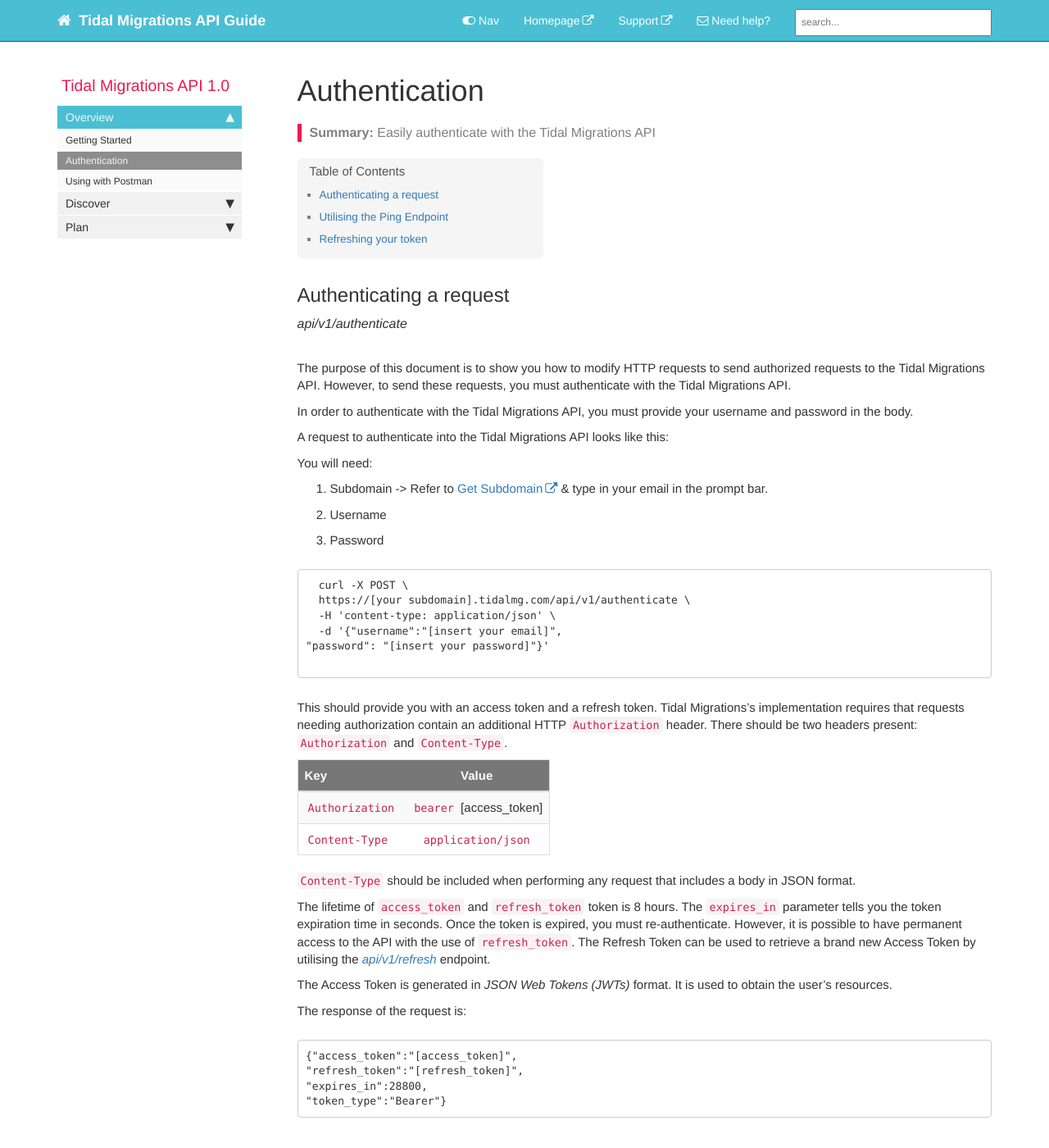
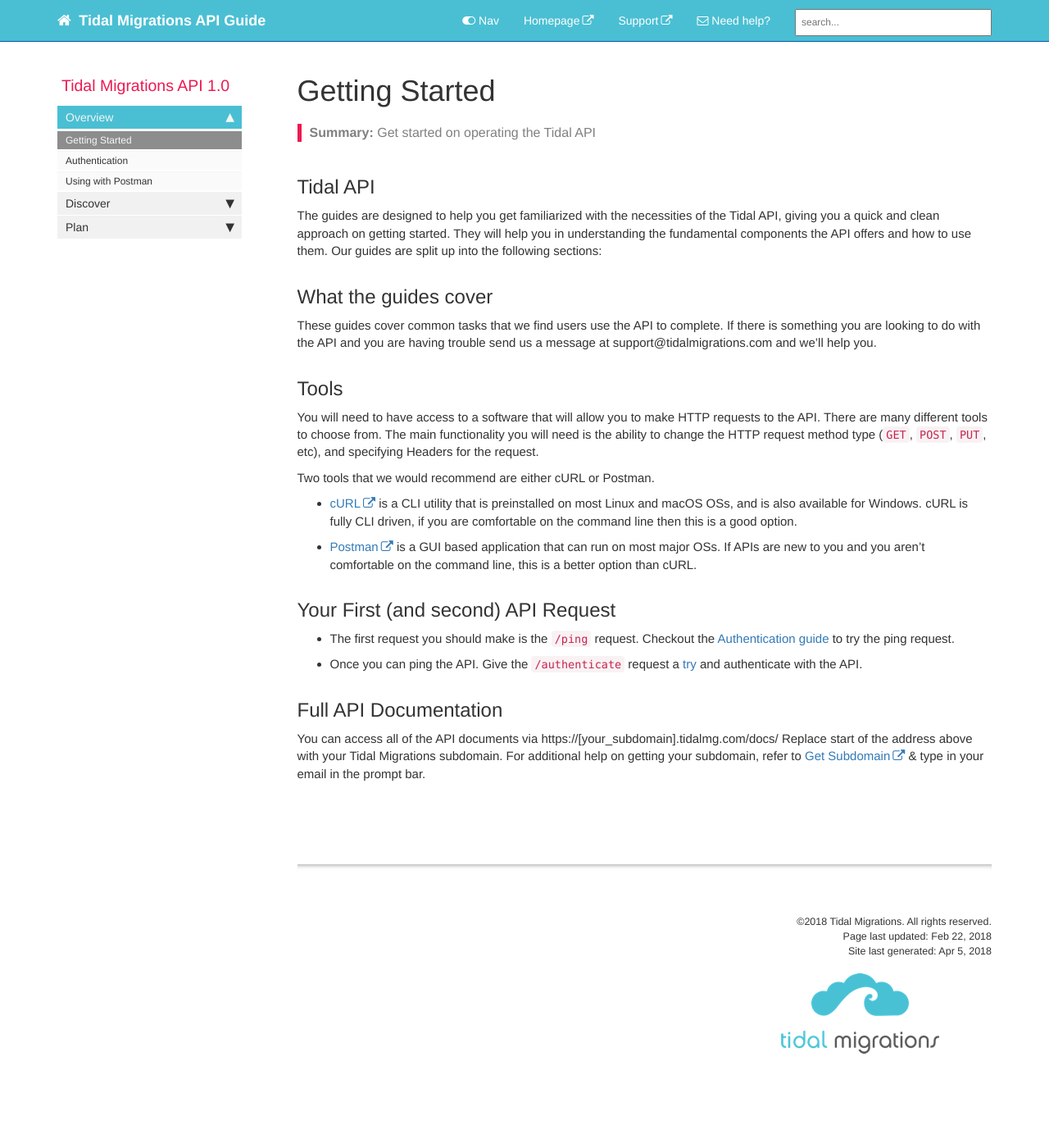
Before and after one commit to tidalmigrations/tidalmigrations.github.io, a Jekyll site: the page built from index.md, in a window 1280 px wide and 1400 px high. Shown: the whole window at 82% size. Built offline with Jekyll 4.4.1, drawn with Linux system fonts in a browser that asks for light colours; nearby versions of some CDN libraries; comment, search, counter and statistics services are not loaded; some of the changed text lies outside the part shown.

Commit message:
update Overview page and sidebar

````diff
--- a/_data/sidebars/main_sidebar.yml
+++ b/_data/sidebars/main_sidebar.yml
@@ -27,12 +27,12 @@ entries:
     folderitems:
 
     - title: Getting Started
-      url: /overview.html
+      url: /index.html
       output: web, pdf
       type: homepage
 
     - title: Authentication
-      url: /index.html
+      url: /authenticate.html
       output: web, pdf
       type: homepage
 
--- a/index.md
+++ b/index.md
@@ -1,125 +1,40 @@
 ---
-title: Authentication
-keywords: authentication, login
-last_updated: Feb 13, 2018
-summary: "Easily authenticate with the Tidal Migrations API"
+toc: false
+title: Getting Started
+keywords: databases, server, apps, movegroups
+last_updated: Feb 22, 2018
+summary: "Get started on operating the Tidal API"
 sidebar: main_sidebar
 permalink: index.html
 ---
 
-## Authenticating a request {#getaccess}
-<font size="3"> <i> api/v1/authenticate </i> </font> <br>
+## Tidal API
 
+The guides are designed to help you get familiarized with the necessities of the Tidal API, giving you a quick and clean approach on getting started.
+They will help you in understanding the fundamental components the API offers and how to use them.
+Our guides are split up into the following sections:
 
-The purpose of this document is to show you how to modify HTTP requests
-to send authorized requests to the Tidal Migrations API.
-However, to send these requests, you must authenticate with the Tidal Migrations
-API.
+## What the guides cover
 
-In order to authenticate with the Tidal Migrations API, you must provide your
-username and password in the body.
+These guides cover common tasks that we find users use the API to complete. If there is something you are looking to do with the API and you are having trouble send us a message at support@tidalmigrations.com and we'll help you.
 
-A request to authenticate into the Tidal Migrations API looks like this:
+## Tools
 
-You will need:
+You will need to have access to a software that will allow you to make HTTP requests to the API. There are many different tools to choose from. The main functionality you will need is the ability to change the HTTP request method type (`GET`, `POST`, `PUT`, etc), and specifying Headers for the request.
 
-1. Subdomain -> Refer to [Get Subdomain](https://app.tidalmg.com/?login) & type in your email in the prompt bar.
-2. Username
-3. Password
+Two tools that we would recommend are either cURL or Postman.
 
-```
-  curl -X POST \
-  https://[your subdomain].tidalmg.com/api/v1/authenticate \
-  -H 'content-type: application/json' \
-  -d '{"username":"[insert your email]",
-"password": "[insert your password]"}'
+- [cURL](https://curl.haxx.se/download.html) is a CLI utility that is preinstalled on most Linux and macOS OSs, and is also available for Windows. cURL is fully CLI driven, if you are comfortable on the command line then this is a good option.
+- [Postman](https://www.getpostman.com/docs/v6/postman/launching_postman/installation_and_updates) is a GUI based application that can run on most major OSs. If APIs are new to you and you aren't comfortable on the command line, this is a better option than cURL.
 
-```
+## Your First (and second) API Request
 
+- The first request you should make is the `/ping` request. Checkout the [Authentication guide](authenticate.html/#ping) to try the ping request.
 
-This should provide you with an access token and a refresh token. Tidal Migrations's implementation
-requires that requests needing authorization contain an additional HTTP `Authorization`
-header. There should be two headers present: `Authorization` and `Content-Type`.
+- Once you can ping the API. Give the `/authenticate` request a [try](authenticate.html/#getaccess) and authenticate with the API.
 
+## Full API Documentation
 
-| Key                 | Value                  |
-| --------------------|:----------------------:|
-| `Authorization`     | `bearer` [access_token]|
-| `Content-Type`      | `application/json`     |
-
-
-`Content-Type` should be included when performing any request that includes a body in JSON format.
-
-The lifetime of `access_token` and `refresh_token` token is 8 hours. The `expires_in` parameter tells you the token expiration time in seconds.
-Once the token is expired, you must re-authenticate. However, it is possible to have permanent access to the API with the use of `refresh_token`.
-The Refresh Token can be used to retrieve a brand new Access Token by utilising the [*api/v1/refresh*](#getrefresh) endpoint.
-
-The Access Token is generated in *JSON Web Tokens (JWTs)* format. It is used to obtain the user's resources.
-
-The response of the request is:
-
-```
-{"access_token":"[access_token]",
-"refresh_token":"[refresh_token]",
-"expires_in":28800,
-"token_type":"Bearer"}
-```
-
-## Utilising the Ping Endpoint
-<font size="3"> <i> api/v1/ping </i> </font> <br>
-
-Verify that you are able to connect to the Tidal Migrations API utilising the `api/v1/ping` endpoint.
-This endpoint can also be used to ensure you are authenticated.
-
-You will need:
-
-1. Subdomain -> Refer to [Get Subdomain](https://app.tidalmg.com/?login) & type in your email in the prompt bar.
-2. Your access token -> Refer: [api/v1/authenticate](#getaccess)
-
-```
-curl -X GET \
-  https://[insert your subdomain].tidalmg.com/ping \
-  -H 'authorization: bearer [insert your access token]' \
-  -H 'content-type: application/json' \
-```
-
-This will allow you to successfully connect to the Tidal API!
-
-The response of the above request should be the following:
-
-```
-{
-    "authenticated": true
-}
-```
-
-
-## Refreshing your token {#getrefresh}
-<font size="3"> <i> api/v1/refresh </i> </font> <br>
-
-Refresh your access token and generate a new one.
-
-You will need:
-
-1. Subdomain -> Refer to [Get Subdomain](https://app.tidalmg.com/?login) & type in your email in the prompt bar.
-2. Your access token -> Refer: [api/v1/authenticate](#getaccess)
-3. Your refresh token -> Refer: [api/v1/authenticate](#getaccess)
-
-```
-curl -X POST \
-  https://[insert your subdomain].tidalmg.com/api/v1/refresh \
-  -H 'authorization: bearer [insert your access token]' \
-  -H 'content-type: application/json' \
-  -d '{"refresh_token":"[insert your refresh token]"}'
-```
-
-The response of the request is:
-
-```
-{
-    "access_token": "[acess_token]",
-    "scope": "offline_access",
-    "expires_in": 28800,
-    "token_type": "Bearer"
-}
-```
+You can access all of the API documents via https://[your_subdomain].tidalmg.com/docs/
+Replace start of the address above with your Tidal Migrations subdomain.
+For additional help on getting your subdomain, refer to [Get Subdomain](https://app.tidalmg.com/?login) & type in your email in the prompt bar.
--- a/pages/api/overview.md
+++ /dev/null
@@ -1,31 +0,0 @@
----
-toc: false
-title: Getting Started
-keywords: databases, server, apps, movegroups
-last_updated: Feb 22, 2018
-summary: "Get started on operating the Tidal API"
-sidebar: main_sidebar
-permalink: overview.html
----
-
-## Tidal API
-
-The guides are designed to help you get familiarized with the necessities of the Tidal API, giving you a quick and clean approach on getting started.
-They will help you in understanding the fundamental components the API offers and how to use them.
-Our guides are split up into the following sections:
-
-### Authenticating
-In order to securely access the Tidal API, this section covers all the necessary steps and elements needed to authenticate.
-Alongside, it includes information to verify your authentication and generating a new token.
-
-### Importing Applications and Servers
-[APP definition?]
-A Server, virtual or physical, is where your applications and database instances reside. The Server object models properties like hostname, RAM, CPU etc.
-This section covers the procedure of importing your servers and applications to the Tidal API.
-
-### Getting Move Groups & Resources
-Move Groups are a grouping of applications, servers and database instances that are migrating together. Also called a Transition Wave.
-This section will help you accessing your applications, servers and databases within your move groups.
-
-### Utlising Postman
-Ready for more? This guide will introduce you to accessing all the Tidal API requests in Postman. Try it out!
````
